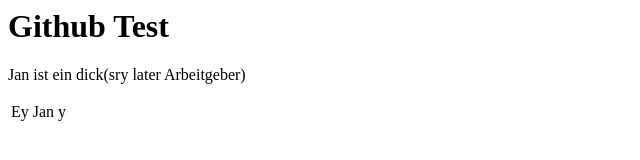
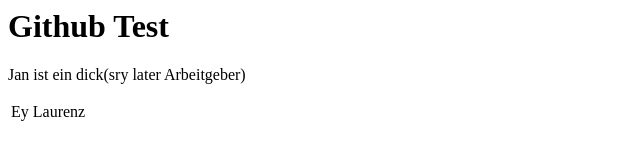
Before and after one commit to cod3inecrazy/fifty-projects, a plain HTML site: page expanding-cards/index.html in a window 1280 px wide. Shown: the full height of the page, 0-640 px from the left. Drawn offline with Linux system fonts and the light colour scheme.

Commit message:
joa nh x3

```diff
--- a/expanding-cards/index.html
+++ b/expanding-cards/index.html
@@ -11,7 +11,7 @@
                     Ey
                 </td>
                 <td>
-                    Jan y
+                    Laurenz
                 </td>
             </tr>
         </table>
```
